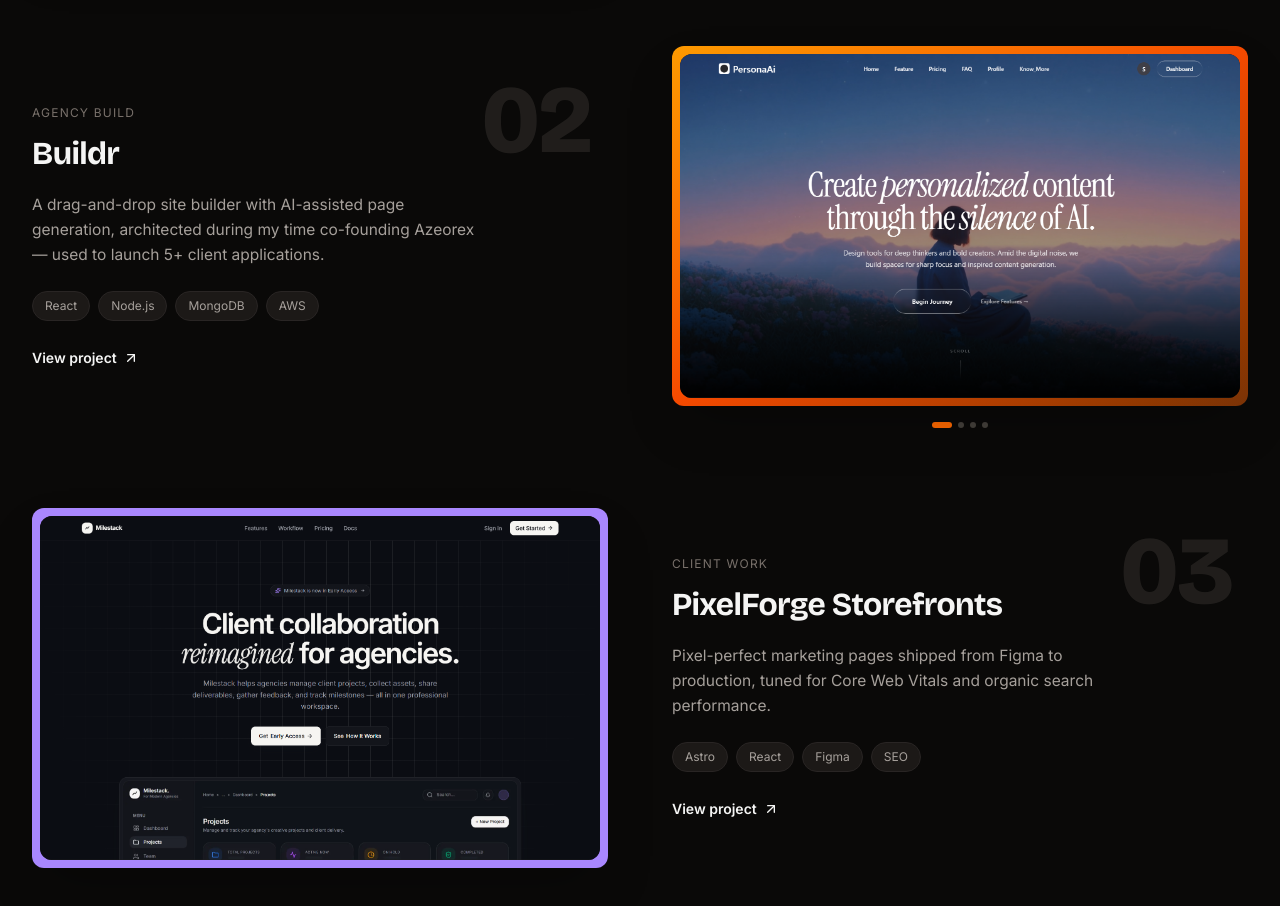
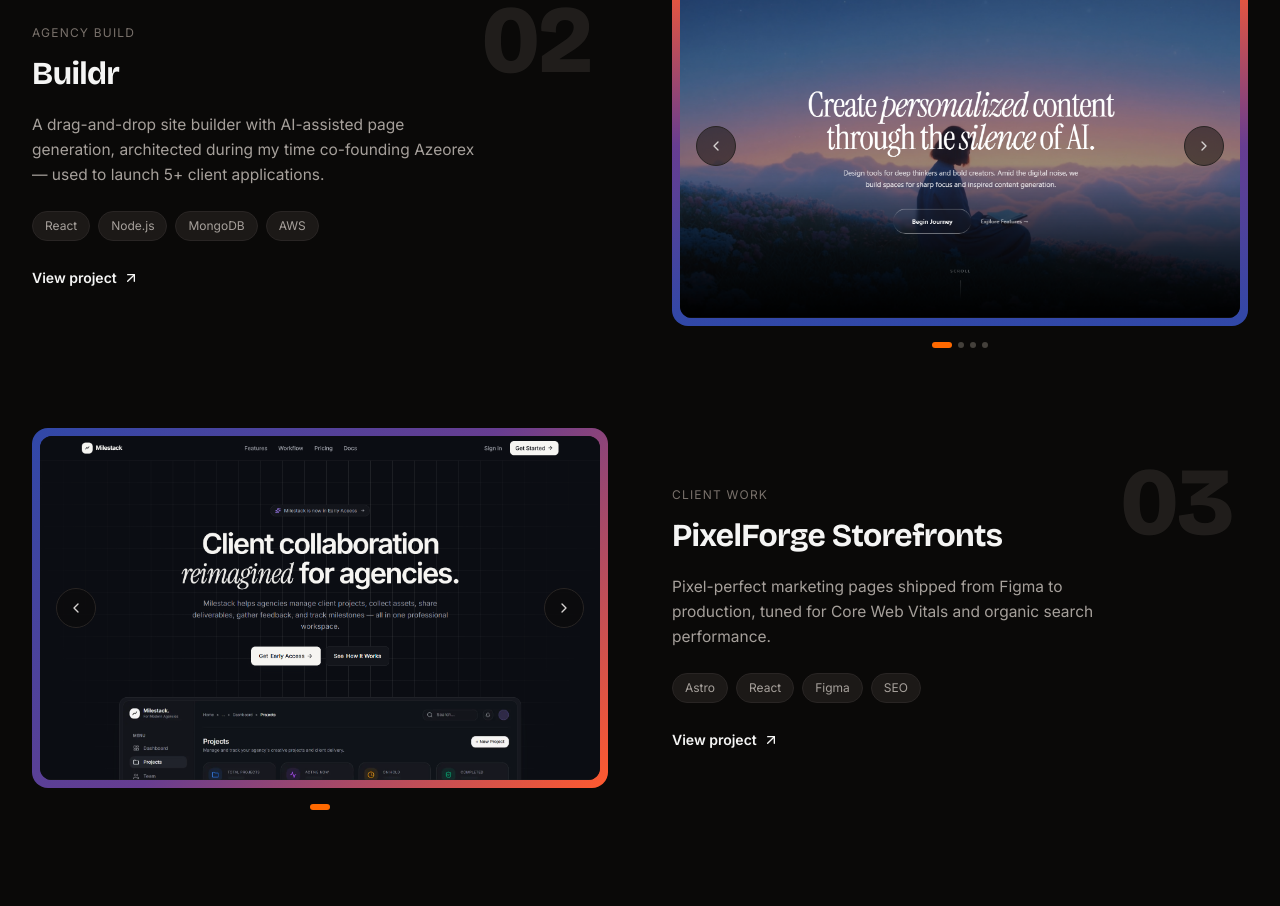
Before and after one commit to Sayan-01/sayan-das-portfolio-new, a Next.js app: page / in a window 1280 px wide. Shown: the part 2960-3866 px from the top of the page. Built offline with nearby package versions, Linux system fonts and the light colour scheme.

Commit message:
somee changes

```diff
--- a/src/components/Contact.tsx
+++ b/src/components/Contact.tsx
@@ -7,7 +7,7 @@ export default function Contact() {
   return (
     <section
       id="contact"
-      className="pt-[130px] pb-[100px]"
+      className="md:pt-[130px] pt-[60px] pb-[100px]"
     >
       <Wrapper className="grid grid-cols-2 gap-[70px] max-[900px]:grid-cols-1 max-[900px]:gap-[46px]">
         <Reveal>
--- a/src/components/Projects.tsx
+++ b/src/components/Projects.tsx
@@ -11,7 +11,7 @@ const PROJECTS = [
     title: "Nexus AI",
     desc: "An AI-powered SaaS that turns messy meeting notes into structured, actionable plans — built solo from database schema to onboarding flow.",
     tags: ["Next.js", "PostgreSQL", "OpenAI API", "Stripe"],
-    gradient: "bg-[#A987FE]",
+    gradient: "bg-[linear-gradient(135deg,#ff6a2a_0%,#b45cff_45%,#7667ff_100%)]",
     images: ["/projects/project_1/image.png", "/projects/project_1/image1.png", "/projects/project_1/image2.png", "/projects/project_1/image3.png"],
   },
   {
@@ -20,7 +20,7 @@ const PROJECTS = [
     title: "Buildr",
     desc: "A drag-and-drop site builder with AI-assisted page generation, architected during my time co-founding Azeorex — used to launch 5+ client applications.",
     tags: ["React", "Node.js", "MongoDB", "AWS"],
-    gradient: "bg-gradient-to-br from-amber-500 via-orange-600 to-amber-900",
+    gradient: "bg-[linear-gradient(0deg,#3048a8_0%,#673d91_50%,#ff5a2f_100%)]",
     images: ["/projects/project_2/image.png", "/projects/project_2/image1.png", "/projects/project_2/image2.png", "/projects/project_2/image3.png"],
   },
   {
@@ -29,7 +29,7 @@ const PROJECTS = [
     title: "PixelForge Storefronts",
     desc: "Pixel-perfect marketing pages shipped from Figma to production, tuned for Core Web Vitals and organic search performance.",
     tags: ["Astro", "React", "Figma", "SEO"],
-    gradient: "bg-[#A987FE]",
+    gradient: "bg-[linear-gradient(135deg,#3048a8_0%,#673d91_50%,#ff5a2f_100%)]",
     images: ["/projects/project_3/image.png"],
   },
 ];
@@ -44,13 +44,11 @@ function ProjectCarousel({ images, title, gradient }: { images: string[]; title:
   return (
     <div className="relative group/carousel w-full">
       {/* Browser mockup card */}
-      <div className={`relative w-full aspect-[16/10] rounded-xl p-2 overflow-hidden ${gradient} flex flex-col group shadow-2xl`}>
-
-
+      <div className={`relative w-full group aspect-[16/10]  p-2  ${gradient} flex flex-col rounded-2xl`}>
         {/* Image container */}
         <div className="relative flex-1 w-full bg-stone-950 overflow-hidden rounded-xl">
           {/* Fallback gradient background */}
-          <div className={`absolute inset-0 opacity-15 ${gradient}`} />
+          <div className={`absolute inset-0 opacity-15 ${gradient} rounded-xl`} />
 
           {/* Screenshot images stack */}
           {images.map((img, i) => (
@@ -70,19 +68,19 @@ function ProjectCarousel({ images, title, gradient }: { images: string[]; title:
         </div>
 
         {/* Navigation Overlays (visible on hover) */}
-        {len > 1 && (
+        {len > 0 && (
           <>
             <button
               onClick={prev}
               aria-label="Previous image"
-              className="absolute left-3 top-1/2 -translate-y-1/2 z-20 flex items-center justify-center w-8 h-8 rounded-full bg-stone-950/70 border border-stone-800 text-stone-300 hover:bg-stone-950 hover:text-orange-500 hover:border-orange-500 opacity-0 group-hover/carousel:opacity-100 transition-all duration-300 cursor-pointer"
+              className="absolute md:left-6 left-4 top-1/2 -translate-y-1/2 z-20 flex items-center justify-center md:w-10 md:h-10 w-8 h-8 rounded-full bg-stone-950/50 border border-stone-800 text-stone-300 backdrop-blur-xl group-hover/carousel:opacity-100 transition-all duration-300 cursor-pointer"
             >
               <ChevronLeft size={16} />
             </button>
             <button
               onClick={next}
               aria-label="Next image"
-              className="absolute right-3 top-1/2 -translate-y-1/2 z-20 flex items-center justify-center w-8 h-8 rounded-full bg-stone-950/70 border border-stone-800 text-stone-300 hover:bg-stone-950 hover:text-orange-500 hover:border-orange-500 opacity-0 group-hover/carousel:opacity-100 transition-all duration-300 cursor-pointer"
+              className="absolute md:right-6 right-4 top-1/2 -translate-y-1/2 z-20 flex items-center justify-center md:w-10 md:h-10 w-8 h-8 rounded-full bg-stone-950/50 border border-stone-800 text-stone-300 backdrop-blur-xl group-hover/carousel:opacity-100 transition-all duration-300 cursor-pointer"
             >
               <ChevronRight size={16} />
             </button>
@@ -91,7 +89,7 @@ function ProjectCarousel({ images, title, gradient }: { images: string[]; title:
       </div>
 
       {/* Pagination indicators */}
-      {len > 1 && (
+      {len > 0 && (
         <div className="flex items-center justify-center gap-1.5 mt-4">
           {images.map((_, i) => (
             <button
@@ -111,7 +109,7 @@ export default function Projects() {
   return (
     <section
       id="work"
-      className="py-20 md:pb-30"
+      className="pb-20 md:pb-30"
     >
       <Wrapper>
         <div className="flex justify-between items-end gap-10  flex-wrap">
```
